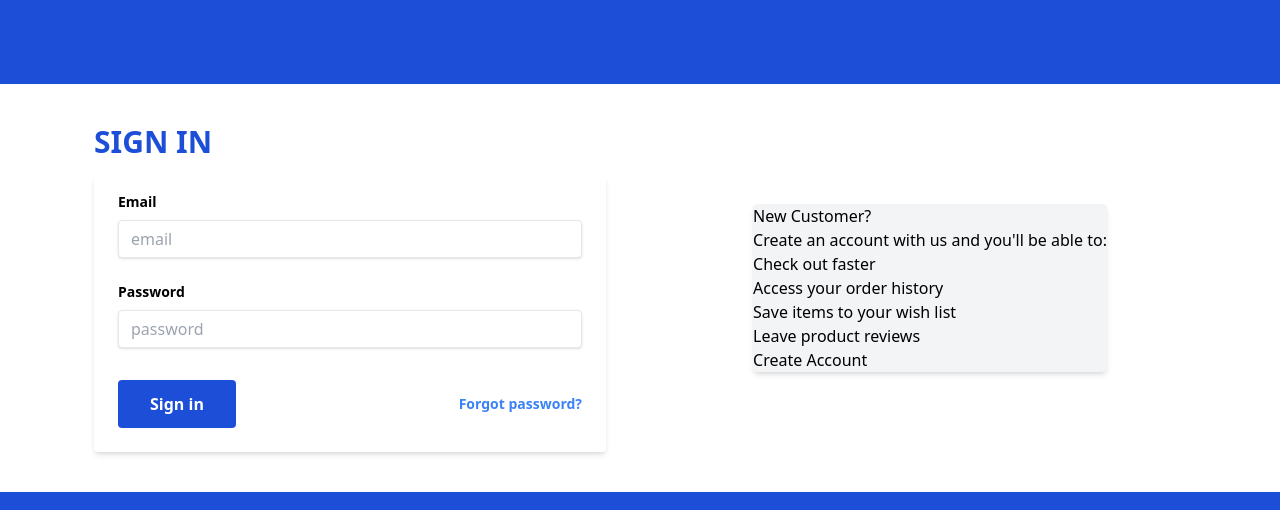
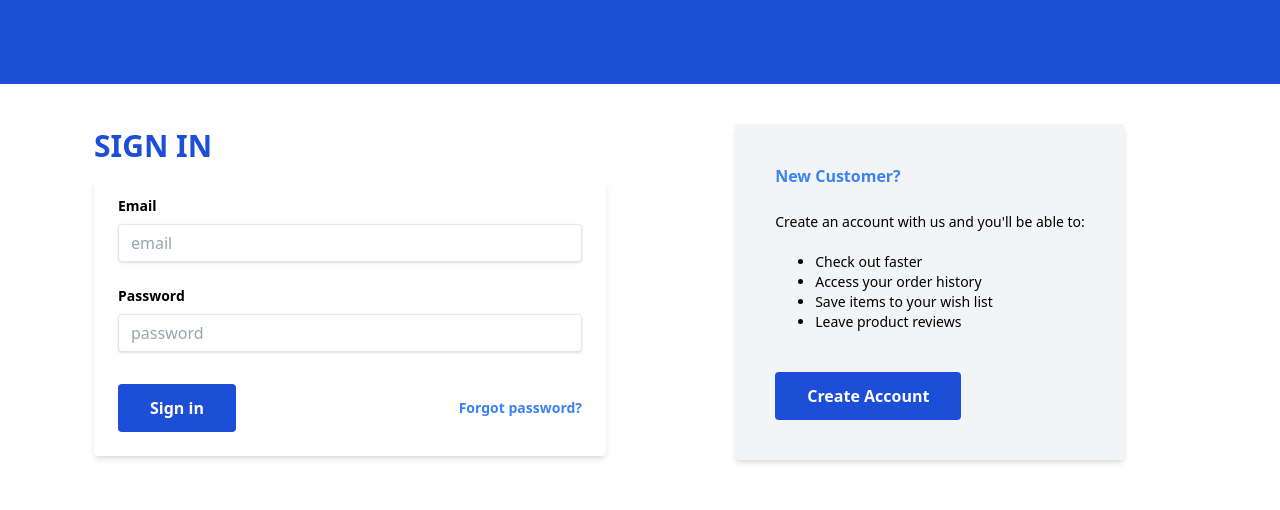
Before and after one commit to PedroG1018/game-store-client, a React (Create React App) app: page /login in a window 1280 px wide. Shown: the part 580-1090 px from the top of the page. Built offline with nearby package versions, Linux system fonts and the light colour scheme.

Commit message:
customized create account box on login page

```diff
--- a/src/components/Navbar.tsx
+++ b/src/components/Navbar.tsx
@@ -11,10 +11,16 @@ const Navbar = () => {
     <div className="grid grid-rows-2 m-auto">
       <nav className="grid grid-cols-3 bg-blue-500 p-4 text-white">
         <div className="space-x-2 m-auto">
-          <a href="/" className="hover:underline">
+          <a
+            href="/"
+            className="decoration-yellow-400 decoration-4 hover:underline hover:underline-offset-8"
+          >
             Contact
           </a>
-          <a href="/" className="hover:underline">
+          <a
+            href="/"
+            className="decoration-yellow-400 decoration-4 hover:underline hover:underline-offset-8"
+          >
             About Us
           </a>
         </div>
@@ -27,9 +33,9 @@ const Navbar = () => {
           </a>
         </div>
         <div className="space-x-2 m-auto">
-          <Link to="/login" className="hover:underline">
+          <a href="/login" className="hover:underline">
             Login
-          </Link>
+          </a>
           <a href="/account" className="hover:underline">
             Account
           </a>
--- a/src/pages/Login.tsx
+++ b/src/pages/Login.tsx
@@ -2,7 +2,7 @@ import React from "react";
 
 const Login = () => {
   return (
-    <div className="grid grid-cols-2 items-center justify-items-center my-10 mx-20 gap-10">
+    <div className="grid grid-cols-2 justify-items-center my-10 mx-20 gap-10 place-items-center mb-[300px]">
       <div className="w-full max-w-lg">
         <h2 className="font-semibold text-3xl text-blue-700 pb-4">SIGN IN</h2>
         <form className="shadow-md rounded pt-4 px-6 pb-6">
@@ -50,16 +50,27 @@ const Login = () => {
           </div>
         </form>
       </div>
-      <div className="bg-gray-100 shadow-md rounded">
-        <h3>New Customer?</h3>
+      <div className="bg-gray-100 shadow-md rounded p-10">
+        <h3 className="text-blue-500 font-semibold">New Customer?</h3>
+        <br />
+        <div className="text-sm">
           <p>Create an account with us and you'll be able to:</p>
-        <ol>
+          <br />
+          <ol className="list-disc ml-10 mb-10">
             <li>Check out faster</li>
             <li>Access your order history</li>
             <li>Save items to your wish list</li>
             <li>Leave product reviews</li>
           </ol>
-        <button type="button">Create Account</button>
+        </div>
+        <div className="">
+          <button
+            type="button"
+            className="bg-blue-700 text-white py-3 px-8 hover:bg-red-600 font-bold rounded focus:outline-none focus:shadow-outline"
+          >
+            Create Account
+          </button>
+        </div>
       </div>
     </div>
   );
```
Lines whose indentation alone changed are shown as unchanged.
